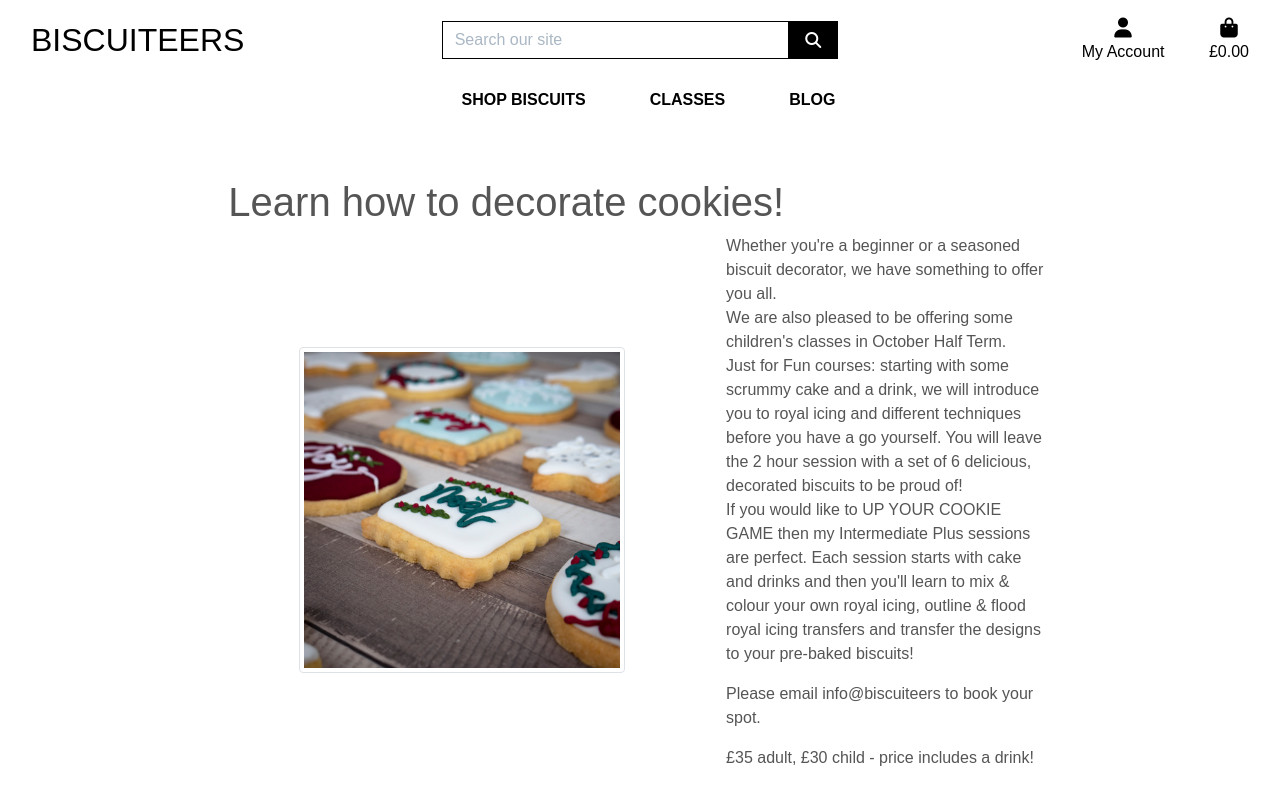
After one commit to emilija-smitaite/biscuiteers-biscuit-shop, a Django app: page /classes/ in a window 1280 px wide. The commit adds this page. Run offline with Django 3.2, Linux system fonts and the light colour scheme; parts of the project's set-up code (start-up, migrations or seed data) failed here and were passed over; some libraries are stand-ins or nearby versions.

Commit message:
Add classes template

```diff
--- /dev/null
+++ b/lessons/templates/lessons/classes.html
@@ -0,0 +1,41 @@
+{% extends 'base.html' %}
+{% load static %}
+
+{% block page_header %}
+<div class="container header-container">
+    <div class="row">
+        <div class="col"></div>
+    </div>
+</div>
+{% endblock %}
+
+{% block content %}
+<div class="overlay"></div>
+<div class="container h-100">
+    <div class="row h-100">
+
+        <div class="col-10 offset-1 my-auto">
+            <h1 class="center"> Learn how to decorate cookies!</h1>
+            <div class="row">
+                <div class="col-5 offset-1 my-auto"><img src="/media/lessons.jpg" alt="decorating-lesson" class="img-thumbnail"></div>
+            <div class="col-5 offset-1 my-auto"><p> Whether you're a beginner or a seasoned biscuit decorator, we have something to offer you all.
+                <br> We are also pleased to be offering some children's classes in October Half Term.
+                <br>Just for Fun courses: starting with some scrummy cake and a drink, we will introduce you to royal icing
+                and different techniques before you have a go yourself. You will leave the 2 hour session with a set of
+                6 delicious, decorated biscuits to be proud of! <br>
+                If you would like to UP YOUR COOKIE GAME then my Intermediate Plus sessions are perfect. Each session
+                starts with cake and drinks and then you'll learn to mix & colour your own royal icing, outline & flood
+                royal icing transfers and transfer the designs to your pre-baked biscuits! <br>
+
+            </p>
+            <p>Please email info@biscuiteers to book your spot. </p>
+            <p>£35 adult, £30 child - price includes a drink!</p></div>
+            </div>
+
+
+
+        </div>
+    </div>
+</div>
+</div>
+{% endblock %}
--- a/templates/includes/main-nav.html
+++ b/templates/includes/main-nav.html
@@ -17,7 +17,7 @@
         </li>
 
         <li class="nav-item dropdown">
-            <a class="logo-font font-weight-bold nav-link text-black mr-5" href="">
+            <a class="logo-font font-weight-bold nav-link text-black mr-5" href="{% url 'classes' %}">
                 Classes
             </a>
 
```
Also changed, not shown: media/lessons.jpg (added).
